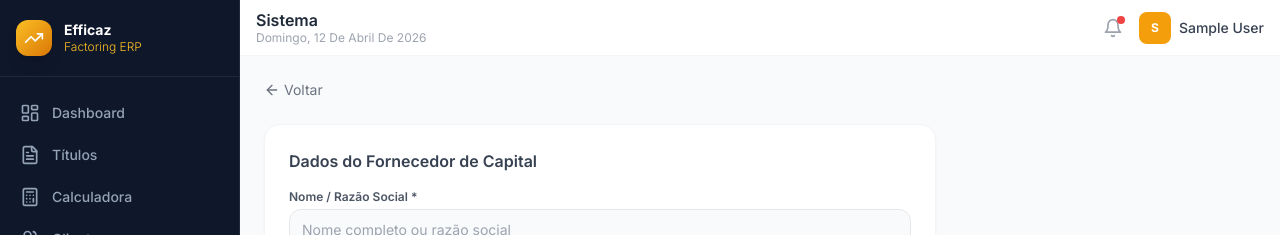
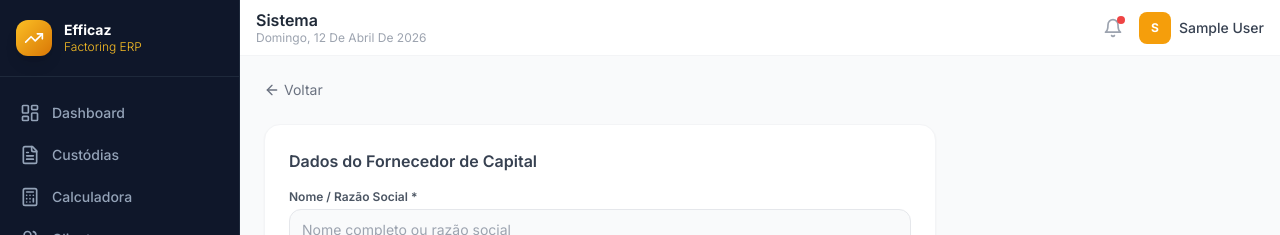
Before and after one commit to Viniciusoluap/Efficaz-Factoring, a Next.js app: page /fornecedores/novo in a window 1280 px wide. Shown: the top 235 px of the page. Built offline with nearby package versions, Linux system fonts and the light colour scheme; no server answers; sample sign-in values are in the browser's storage.

Commit message:
Renomeia 'Títulos' para 'Custódias' no menu lateral e no cabeçalho da página
https://claude.ai/code/session_018qgThv2F2MjHoRRsSUPTYa

```diff
--- a/src/components/sistema/Sidebar.tsx
+++ b/src/components/sistema/Sidebar.tsx
@@ -12,7 +12,7 @@ import {
 
 const navItems = [
   { href: '/sistema/dashboard', label: 'Dashboard', icon: LayoutDashboard },
-  { href: '/sistema/titulos', label: 'Títulos', icon: FileText },
+  { href: '/sistema/titulos', label: 'Custódias', icon: FileText },
   { href: '/sistema/calcular', label: 'Calculadora', icon: Calculator },
   { href: '/sistema/clientes', label: 'Clientes', icon: Users },
   { href: '/sistema/fornecedores', label: 'Fornecedores', icon: Building2 },
--- a/src/components/sistema/Topbar.tsx
+++ b/src/components/sistema/Topbar.tsx
@@ -8,8 +8,8 @@ import { ptBR } from 'date-fns/locale';
 
 const titulos: Record<string, string> = {
   '/sistema/dashboard': 'Dashboard',
-  '/sistema/titulos': 'Títulos',
-  '/sistema/titulos/novo': 'Novo Título',
+  '/sistema/titulos': 'Custódias',
+  '/sistema/titulos/novo': 'Nova Custódia',
   '/sistema/calcular': 'Calculadora Financeira',
   '/sistema/vencimentos': 'Vencimentos',
   '/sistema/clientes': 'Clientes',
```
